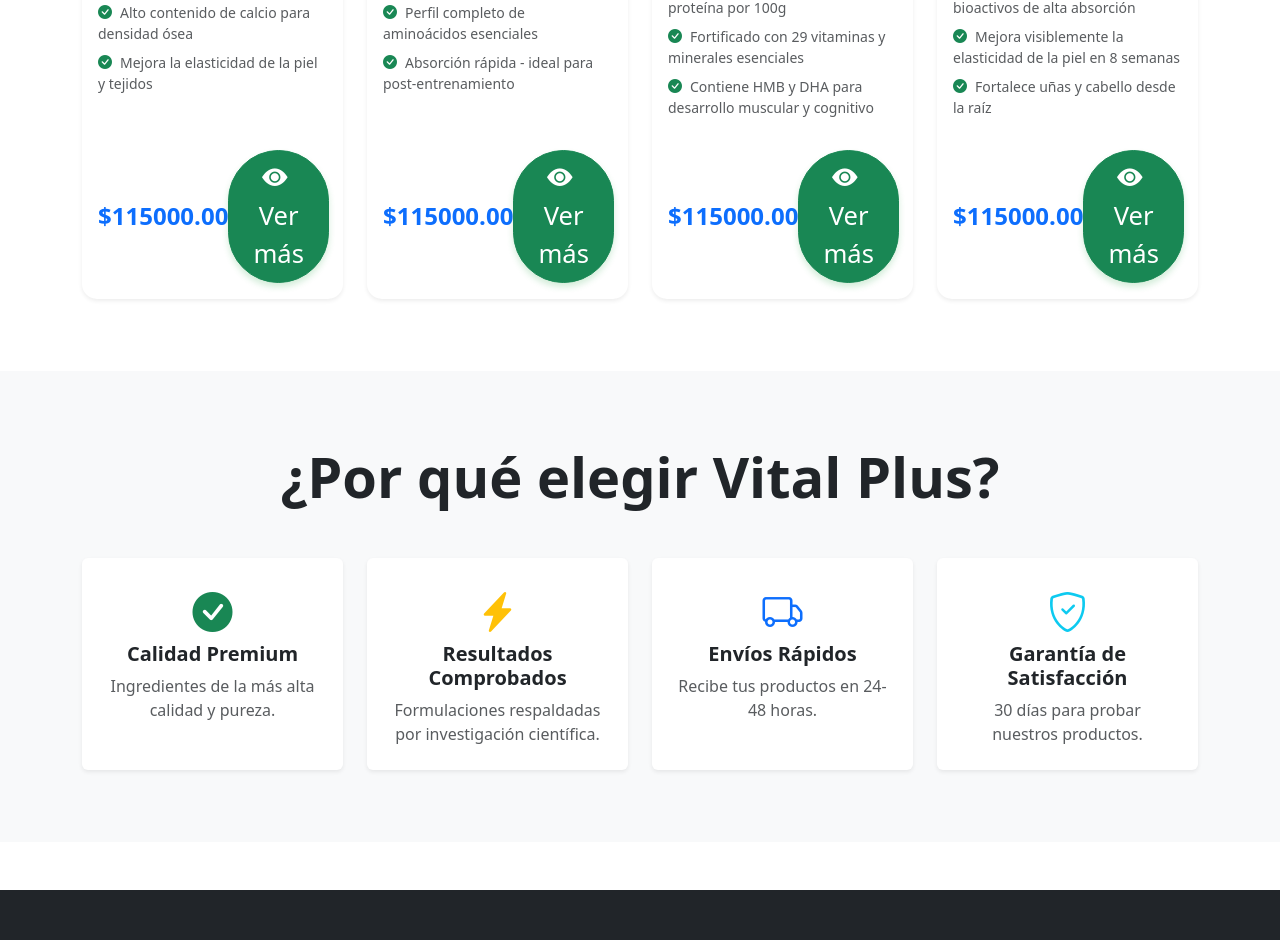
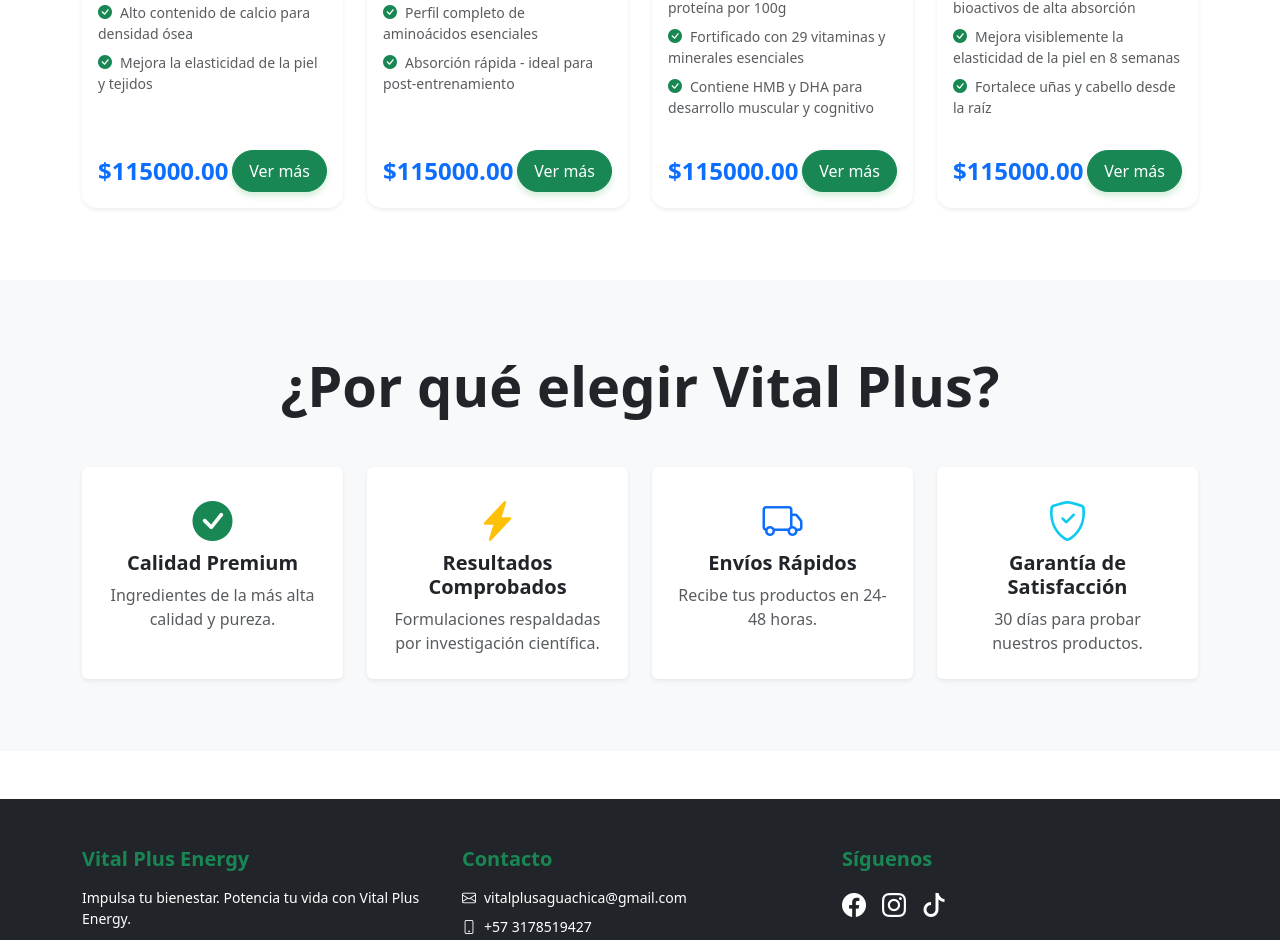
Before and after one commit to miguel9214/vital-plus-frontend, a React (Vite) app: page / in a window 1280 px wide. Shown: the part 2149-3089 px from the top of the page. Built offline with nearby package versions, Linux system fonts and the light colour scheme.

Commit message:
correcion de inicio de contacto y botones

```diff
--- a/src/components/ProductCard.jsx
+++ b/src/components/ProductCard.jsx
@@ -41,11 +41,9 @@
         <div className="d-flex justify-content-between align-items-center mt-auto">
           <span className="fw-bold text-primary fs-4">${product.price.toFixed(2)}</span>
           <Link
-            to={`/product/${product.id}`}
-            className="btn btn-success rounded-pill px-4 py-2" // Ajusté el padding
-            style={{ fontSize: '2vw' }} // Ajusté el tamaño de fuente basado en el ancho del viewport
-          >
-            <i className="bi bi-eye-fill me-2"></i> Ver más
+            to={`/producto/${product.id}`}
+            className="btn btn-success rounded-pill px-3 py-2"
+          > Ver más
           </Link>
         </div>
       </div>
--- a/src/pages/ContactPage.jsx
+++ b/src/pages/ContactPage.jsx
@@ -1,7 +1,16 @@
 import { motion } from 'framer-motion';
 import { FaWhatsapp, FaMapMarkerAlt, FaEnvelope, FaPhoneAlt, FaClock } from 'react-icons/fa';
+import { useEffect } from 'react';
+import { useLocation } from 'react-router-dom';
 
 const ContactPage = () => {
+  const location = useLocation();
+
+  // Efecto para scroll al inicio al cargar la página
+  useEffect(() => {
+    window.scrollTo({ top: 0, behavior: 'smooth' });
+  }, [location.pathname]);
+
   return (
     <motion.div
       initial={{ opacity: 0 }}
@@ -90,7 +99,7 @@
                 <h4 className="fw-bold">Teléfono</h4>
                 <p className="text-muted">+57 317 851 9427</p>
                 <a
-                  href="tel:+5712345678"
+                  href="tel:+573178519427"
                   className="btn btn-outline-success mt-auto"
                 >
                   Llamar ahora
```
Lines whose indentation alone changed are shown as unchanged.
